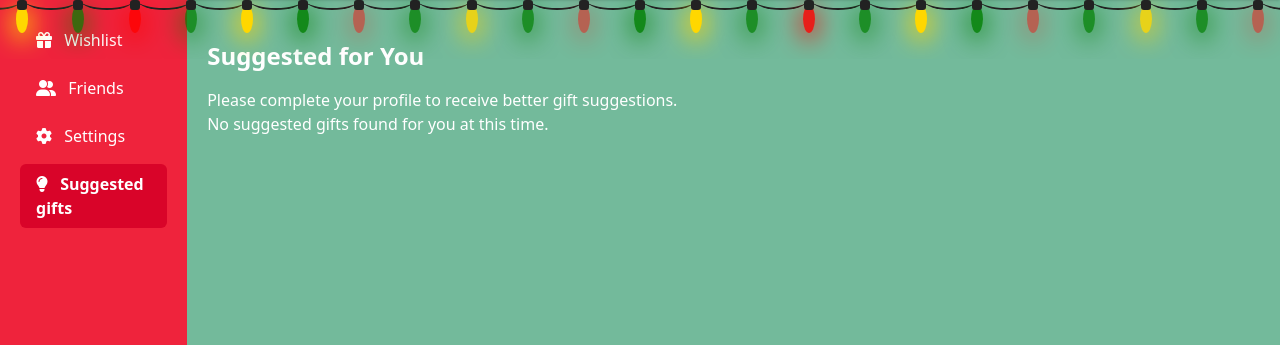
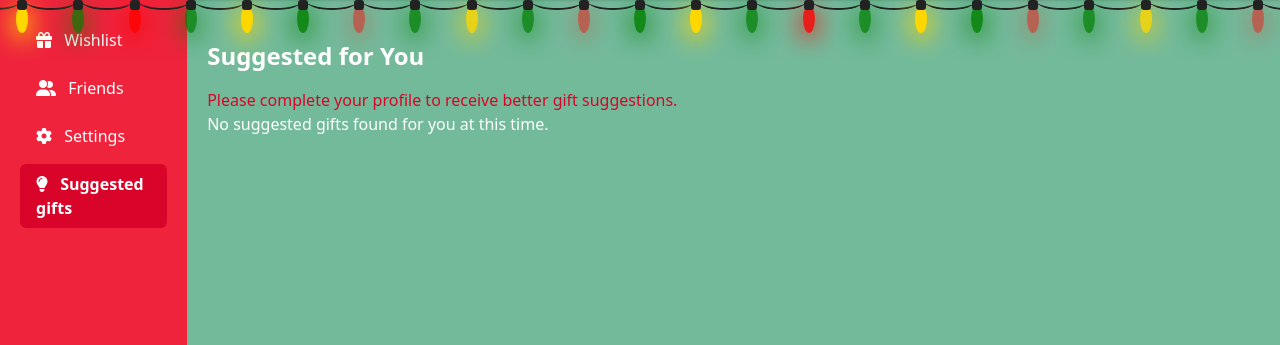
Before and after one commit to carru93/GiftFinder, a Django app: page /users/suggested/ in a window 1280 px wide. Shown: the part 75-420 px from the top of the page. Run offline with Django 5.2, Linux system fonts and the light colour scheme; the visitor is signed in with stand-in values (Sample User, id 1); data that the repository does not hold is empty; style sheets or scripts are compiled from the project's sources; some libraries are stand-ins or nearby versions.

Commit message:
fix: underline href missing profile info

```diff
--- a/users/templates/users/suggested_gifts.html
+++ b/users/templates/users/suggested_gifts.html
@@ -2,7 +2,7 @@
 {% block profile_content %}
     <h2 class="text-2xl font-bold mb-4">Suggested for You</h2>
     {% if not request.user.hobbies.exists or not request.user.birth_date or not request.user.gender or not request.user.location %}
-        <p>
+        <p class="hover:underline text-primary">
             Please <a href="{% url 'users:settings' %}">complete your profile</a> to receive better gift suggestions.
         </p>
     {% endif %}
```
